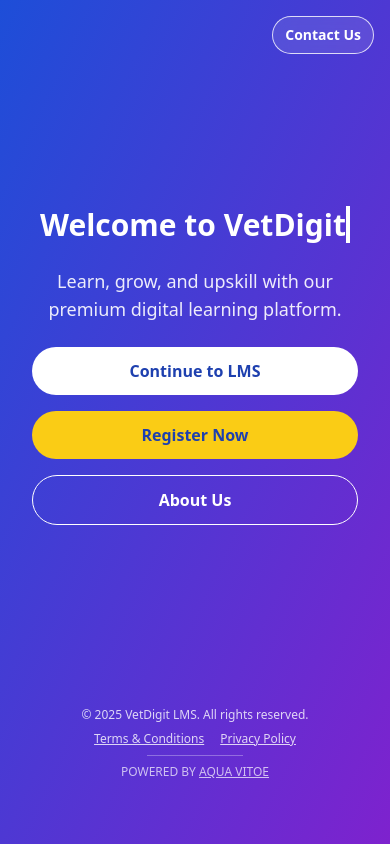
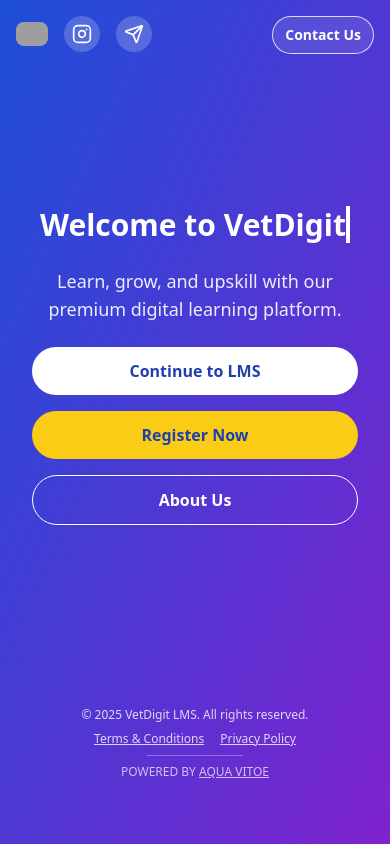
Before and after one commit to vetdigits-tech/lms_frontend, a Next.js app: page / in a window 390 px wide. Built offline with nearby package versions, Linux system fonts and the light colour scheme; no server answers; grey boxes are pictures that could not be loaded.

Commit message:
home page updated

```diff
--- a/src/app/page.js
+++ b/src/app/page.js
@@ -5,6 +5,7 @@
 import { useAuth } from '@/context/AuthContext';
 import Link from 'next/link';
 import Image from 'next/image';
+import { Instagram, Send } from 'lucide-react'; // Added lucide react icons
 
 function LoadingScreen() {
   return (
@@ -64,6 +65,41 @@
 
   return (
     <main className="relative flex flex-col items-center min-h-screen bg-gradient-to-br from-blue-700 to-purple-700 px-4 py-16 text-white">
+
+      {/* Mobile Social Media Icons - Only visible on mobile */}
+      <div className="md:hidden absolute top-4 left-4 flex items-center space-x-4">
+        {/* Logo - Non-clickable */}
+        <div className="flex-shrink-0">
+          <Image
+            src="https://res.cloudinary.com/deqwz7nib/image/upload/v1756563268/jtdekluqvt6t9vqlbnfm.png"
+            alt="VetDigit Logo"
+            width={32}
+            height={32}
+            className="rounded-lg"
+          />
+        </div>
+
+        {/* Instagram Icon */}
+        <Link
+          href="https://www.instagram.com/vets_smile/" // Replace with actual Instagram URL
+          target="_blank"
+          rel="noopener noreferrer"
+          className="p-2 bg-white/20 backdrop-blur-sm rounded-full hover:bg-white/30 hover:scale-110 transition-all duration-200"
+        >
+          <Instagram size={20} className="text-white" />
+        </Link>
+
+        {/* Telegram Icon */}
+        <Link
+          href="https://t.me/vetssmile"
+          target="_blank"
+          rel="noopener noreferrer"
+          className="p-2 bg-white/20 backdrop-blur-sm rounded-full hover:bg-white/30 hover:scale-110 transition-all duration-200"
+        >
+          <Send size={20} className="text-white" />
+        </Link>
+      </div>
+
       {/* Contact toggle */}
       <button
         onClick={() => setShowContact(v => !v)}
@@ -71,6 +107,7 @@
       >
         {showContact ? 'Close' : 'Contact Us'}
       </button>
+
       {showContact && (
         <div className="absolute top-16 right-4 w-72 bg-white/80 backdrop-blur-xl rounded-2xl shadow-2xl border border-white/30 overflow-hidden animate-in slide-in-from-top-2 duration-200">
           {/* Modern Header with Subtle Gradient */}
```
